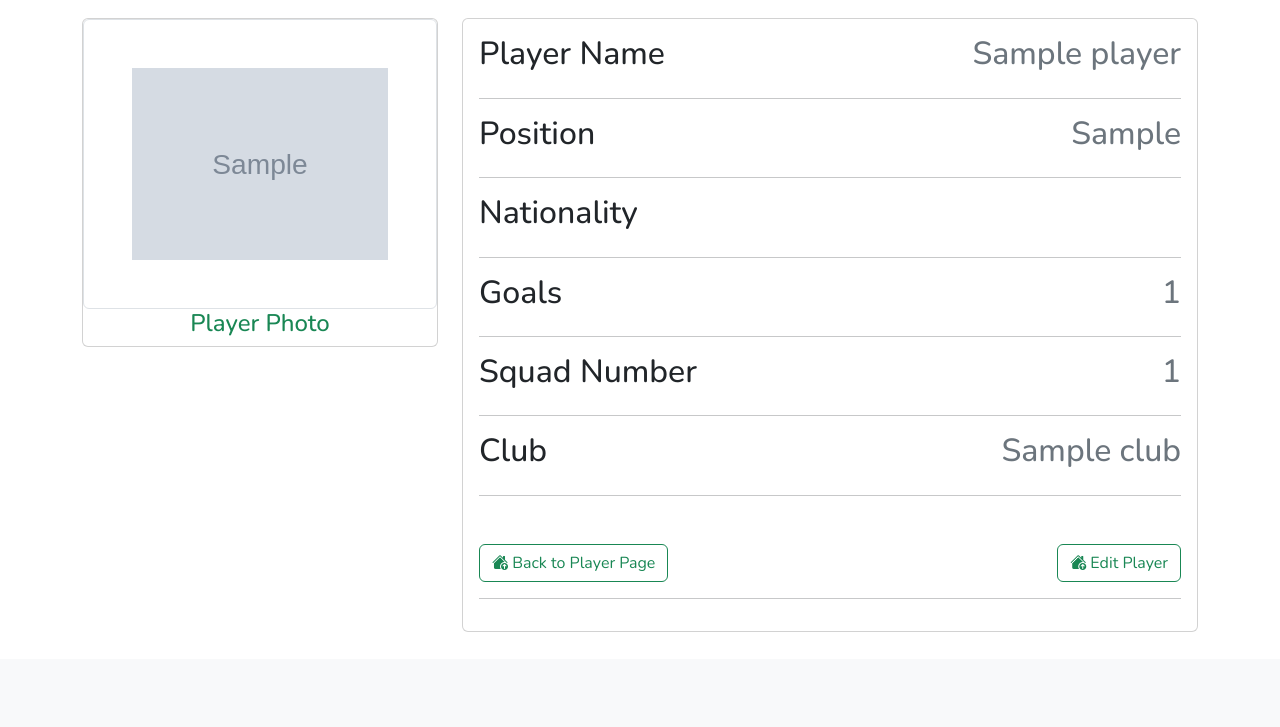
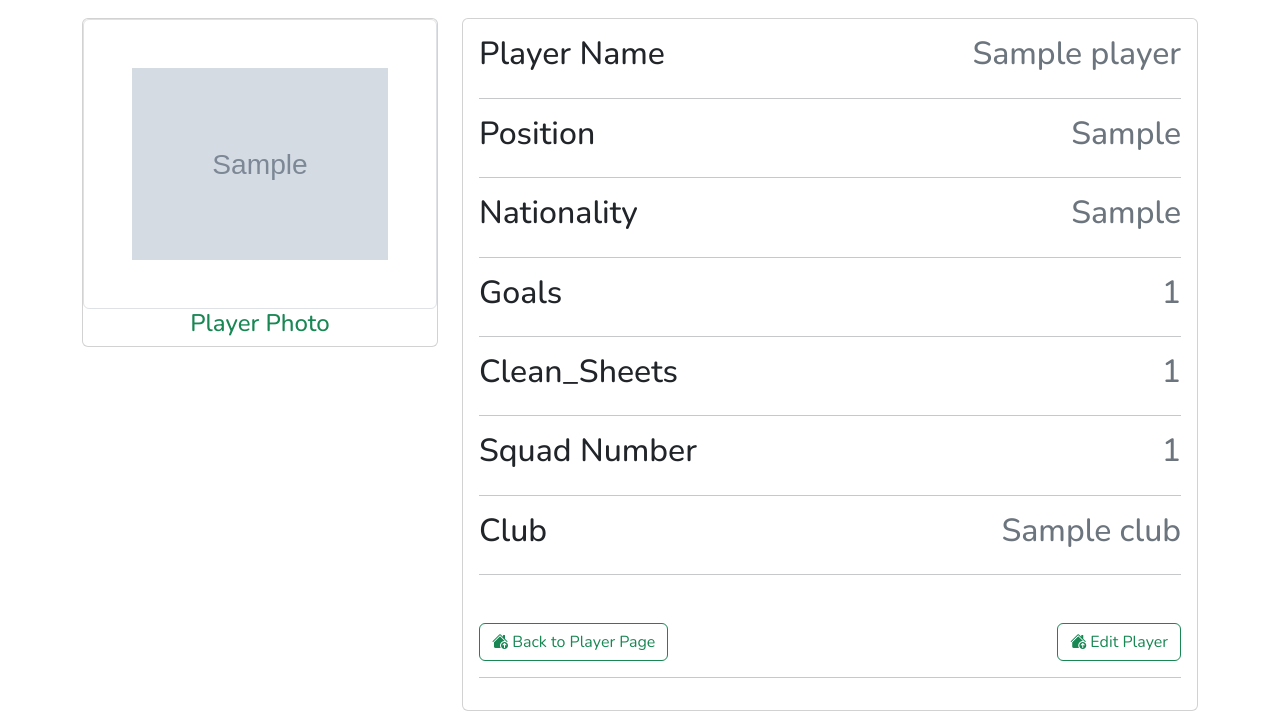
Before and after one commit to Luckiex25/flask-epl, a Flask app: page /players/1/info in a window 1280 px wide. Shown: the part 141-868 px from the top of the page. Before the commit the page ends 773 px from the top, so only its background shows below. Run offline with Flask 3, Linux system fonts and the light colour scheme; tables that the repository leaves empty hold one stand-in row (values such as "Sample post"); grey boxes marked "Sample" are stand-in pictures.

Commit message:
second commit

```diff
--- a/epl/models.py
+++ b/epl/models.py
@@ -21,11 +21,13 @@ class Player(db.Model):
   id: Mapped[int] = mapped_column(Integer, primary_key=True)
   name: Mapped[str] = mapped_column(String(50), nullable=False)
   position: Mapped[str] = mapped_column(String(20), nullable=False)
-  Nationality: Mapped[str] = mapped_column(String(50), nullable=False)
+  nationality: Mapped[str] = mapped_column(String(50), nullable=False)
   goals: Mapped[int] = mapped_column(Integer, default=0, nullable=True)
   squad_no: Mapped[int] = mapped_column(Integer, nullable=False)
   img: Mapped[str] = mapped_column(String(255), nullable=False)
   club_id: Mapped[int] = mapped_column(Integer, ForeignKey(Club.id))
+  clean_sheets: Mapped[int] = mapped_column(Integer, nullable=True)
+
 
   club: Mapped[Club] = relationship(back_populates='players')
 
--- a/epl/players/routes.py
+++ b/epl/players/routes.py
@@ -13,58 +13,64 @@ def index():
 
 @player_bp.route('/new', methods=['GET', 'POST'])
 def new_player():
-  club = db.session.scalars(db.select(Club)).all()
+  clubs = db.session.scalars(db.select(Club)).all()
   if request.method == 'POST':
     name = request.form['name']
     position = request.form['position']
-    Nationality = request.form['nationality']
+    nationality = request.form['nationality']
     goals = int(request.form['goals'])
+    clean_sheets = int(request.form['clean_sheets'])
     squad_no = int(request.form['squad_no'])
     img = request.form['img']
     club_id = int(request.form['club_id'])
 
-    player = Player(name=name, position=position, Nationality=Nationality, goals=goals, squad_no=squad_no, img=img, club_id=club_id)
+    player = Player(name=name, position=position, nationality=nationality,
+                    goals=goals, clean_sheets=clean_sheets, squad_no=squad_no, img=img, club_id=club_id)
     db.session.add(player)
     db.session.commit()
     flash('add new player successfully', 'success')
     return redirect(url_for('players.index'))
+
   return render_template('players/new_player.html',
-                         title='New Player Page'
-                         , clubs=club)
+                         title='New Player Page',
+                         clubs=clubs)
 
-@player_bp.route('/search', methods=['GET', 'POST'])
+@player_bp.route('/search', methods=['POST'])
 def search_player():
   if request.method == 'POST':
     player_name = request.form['player_name']
     players = db.session.scalars(db.select(Player).where(Player.name.like(f'%{player_name}%'))).all()
-  return render_template('players/search_player.html',
-                        title='Search Player Page',
-                        players=players)
+    return render_template('players/search_player.html',
+                           title='Search Player Page',
+                           players=players)
 
 @player_bp.route('/<int:id>/info')
 def info_player(id):
   player = db.session.get(Player, id)
   return render_template('players/info_player.html',
-                        title='Info Player Page',
-                        player=player)
-@player_bp.route('/<int:id>/update', methods=('GET', 'POST'))
+                         title='Info Player Page',
+                         player=player)
+
+@player_bp.route('/<int:id>/update', methods=['GET', 'POST'])
 def update_player(id):
   player = db.session.get(Player, id)
   query = db.select(Club)
-  clubs = db.session.scalars().all()
+  clubs = db.session.scalars(query).all()
   if request.method == 'POST':
     name = request.form['name']
     position = request.form['position']
-    Nationality = request.form['nationality']
+    nationality = request.form['nationality']
     goals = int(request.form['goals'])
+    clean_sheets = int(request.form['clean_sheets'])
     squad_no = int(request.form['squad_no'])
     img = request.form['img']
     club_id = int(request.form['club_id'])
 
     player.name = name
     player.position = position
-    player.Nationality = Nationality
+    player.nationality = nationality
     player.goals = goals
+    player.clean_sheets = clean_sheets
     player.squad_no = squad_no
     player.img = img
     player.club_id = club_id
@@ -73,6 +79,23 @@ def update_player(id):
     db.session.commit()
     flash('update player successfully', 'success')
     return redirect(url_for('players.index'))
+
   return render_template('players/update_player.html',
-                        title='Update Player Page',
+                         title='Update Player Page',
+                         player=player,
+                         clubs=clubs)
+
+@player_bp.route('/<int:id>/clean_sheets', methods=['GET', 'POST'])
+def clean_sheets(id):
+  player = db.session.get(Player, id)
+  if request.method == 'POST':
+    clean_sheets = int(request.form['clean_sheets'])
+    player.clean_sheets = clean_sheets
+    db.session.add(player)
+    db.session.commit()
+    flash('update clean sheets successfully', 'success')
+    return redirect(url_for('players.index'))
+
+  return render_template('players/clean_sheets.html',
+                        title='Clean Sheets Page',
                         player=player)
--- a/epl/players/templates/players/info_player.html
+++ b/epl/players/templates/players/info_player.html
@@ -43,6 +43,11 @@
             </div>
             <hr>
             <div class="row">
+              <div class="col"><h2>Clean_Sheets</h2></div>
+              <div class="col"><h2 class="text-secondary float-end">{{player.clean_sheets}}</h2></div>
+            </div>
+            <hr>
+            <div class="row">
               <div class="col"><h2>Squad Number</h2></div>
               <div class="col"><h2 class="text-secondary float-end">{{player.squad_no}}</h2></div>
             </div>
--- a/epl/players/templates/players/new_player.html
+++ b/epl/players/templates/players/new_player.html
@@ -31,6 +31,10 @@
         <input name="goals" type="number" class="form-control" id="goals" required>
       </div>
       <div class="mb-3">
+        <label for="clean_sheets" class="form-label">Clean_Sheets</label>
+        <input name="clean_sheets" type="number" class="form-control" id="clean_sheets" required>
+      </div>
+      <div class="mb-3">
         <label for="squad_no" class="form-label">Squad Number</label>
         <input name="squad_no" type="number" class="form-control" id="squad_no" required>
       </div>
--- a/epl/players/templates/players/update_player.html
+++ b/epl/players/templates/players/update_player.html
@@ -40,6 +40,10 @@
         <input value="{{player.goals}}" name="goals" type="number" class="form-control" id="goals" required>
       </div>
       <div class="mb-3">
+        <label for="clean_sheets" class="form-label">Clean_Sheets</label>
+        <input value="{{player.clean_sheets}}" name="clean_sheets" type="number" class="form-control" id="clean_sheets" required>
+      </div>
+      <div class="mb-3">
         <label for="squad_no" class="form-label">Squad No</label>
         <input value="{{player.squad_no}}" name="squad_no" type="number" class="form-control" id="squad_no" required>
       </div>
--- a/epl/routes.py
+++ b/epl/routes.py
@@ -78,13 +78,14 @@ def new_player():
   if request.method == 'POST':
     name = request.form['name']
     position = request.form['position']
-    Nationality = request.form['nationality']
+    ationality = request.form['nationality']
     goals = int(request.form['goals'])
+    clean_sheets = int(request.form['clean_sheets'])
     squad_no = int(request.form['squad_no'])
     img = request.form['img']
     club_id = int(request.form['club_id'])
 
-    player = Player(name=name, position=position, Nationality=Nationality, goals=goals, squad_no=squad_no, img=img, club_id=club_id)
+    player = Player(name=name, position=position, nationality=nationality, goals=goals, clean_sheets=clean_sheets, squad_no=squad_no, img=img, club_id=club_id)
     db.session.add(player)
     db.session.commit()
     flash('add new player successfully', 'success')
```
Also changed, not shown: epl/clubs/routes.py (+19 -15 lines), 1 other file.
